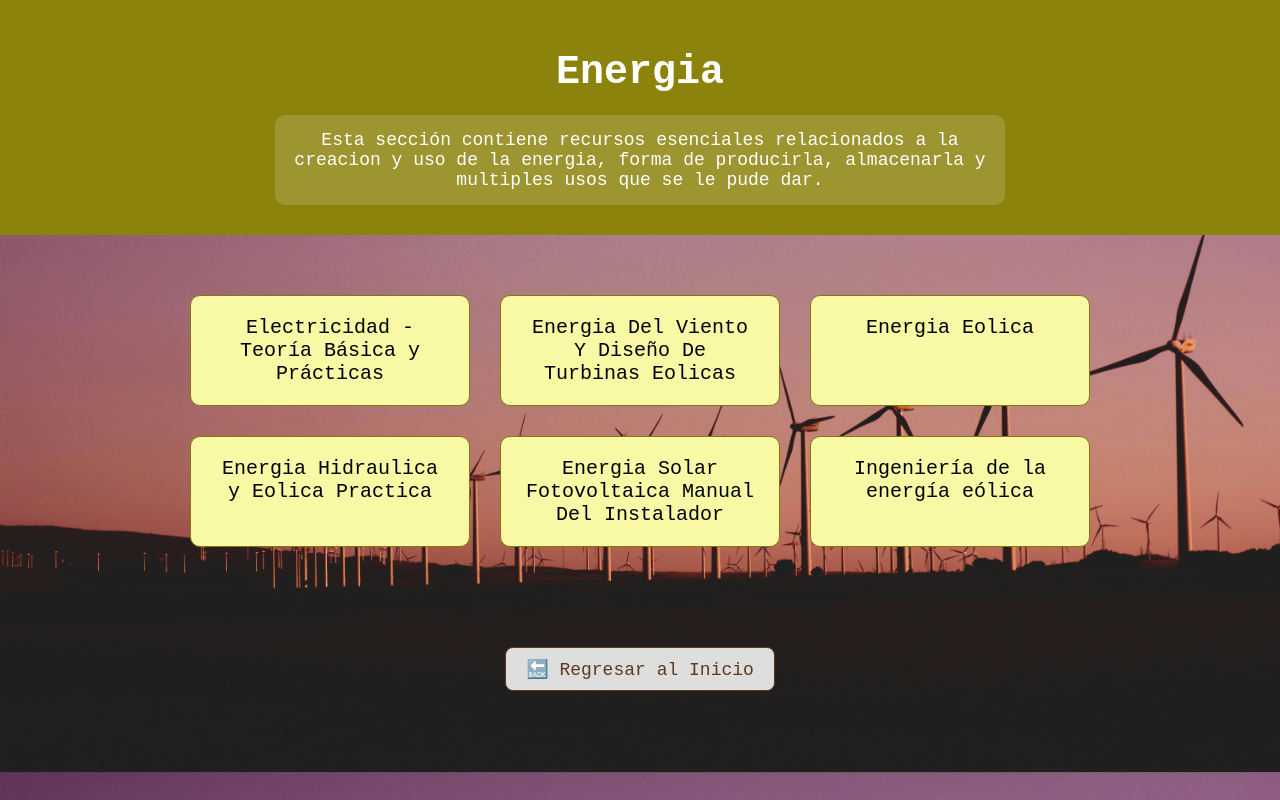
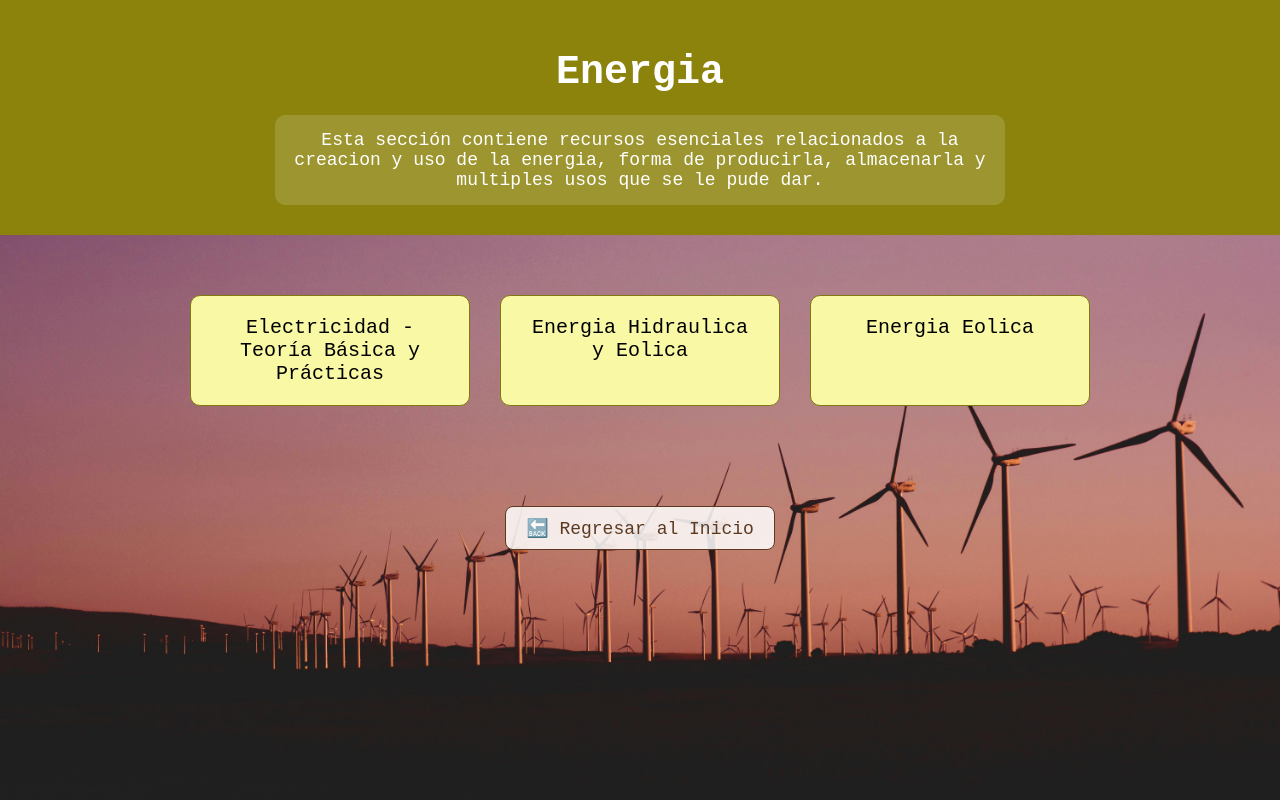
Before and after one commit to AlonKitsune/Arca, a Flask app: page /categoria/Energia in a window 1280 px wide. Run offline with Flask 3, Linux system fonts and the light colour scheme; the visitor is signed in with stand-in values (Sample User, id 1).

Commit message:
Update energia.html

```diff
--- a/templates/energia.html
+++ b/templates/energia.html
@@ -1,6 +1,7 @@
 <!DOCTYPE html>
 <html lang="es">
 <head>
+  <link rel="icon" href="{{ url_for('static', filename='img/icono.png') }}" type="image">
   <meta charset="UTF-8">
   <title>Energia - Arca del Conocimiento</title>
   <style>
@@ -8,7 +9,7 @@
       margin: 0;
       padding: 0;
       background: url("{{ url_for('static', filename='img/Energia.jpg') }}");      background-size: cover;
-      background-position: center;
+      background-position: under;
       font-family: 'Courier New', monospace;
       color: #2b2b2b;
       text-align: center;
@@ -90,22 +91,13 @@
 
   <div class="libros">
     <div class="libro">
-      <a href="{{ url_for('static', filename='libros/Energia/Electricidad I - Teoría Básica y Prácticas.pdf') }}" target="_blank">Electricidad - Teoría Básica y Prácticas</a>
+      <a href="{{ url_for('static', filename='libros/Energia/Electricidad I - Teoría Básica y Prácticas (J.J. Manzano Orrego).pdf') }}" target="_blank">Electricidad - Teoría Básica y Prácticas</a>
     </div>
     <div class="libro">
-      <a href="{{ url_for('static', filename='libros/Energia/Energia Del Viento Y Diseño De Turbinas Eolicas.pdf') }}" target="_blank">Energia Del Viento Y Diseño De Turbinas Eolicas</a>
+      <a href="{{ url_for('static', filename='libros/Energia/Energia Hidraulica y Eolica Practica.pdf') }}" target="_blank">Energia Hidraulica y Eolica</a>
     </div>
     <div class="libro">
-      <a href="{{ url_for('static', filename='libros/Energia/Energia Eolica.pdf') }}" target="_blank">Energia Eolica</a>
-    </div>
-    <div class="libro">
-      <a href="{{ url_for('static', filename='libros/Energia/Energia Hidraulica y Eolica Practica.pdf') }}" target="_blank">Energia Hidraulica y Eolica Practica</a>
-    </div>
-        <div class="libro">
-      <a href="{{ url_for('static', filename='libros/Energia/Energia Solar Fotovoltaica Manual Del Instalador.pdf') }}" target="_blank">Energia Solar Fotovoltaica Manual Del Instalador</a>
-    </div>
-        <div class="libro">
-      <a href="{{ url_for('static', filename='libros/Energia/Ingeniería de la energía eólica.pdf') }}" target="_blank">Ingeniería de la energía eólica</a>
+      <a href="{{ url_for('static', filename='libros/Energia/Energia_Eolica_-_Hnos_Urquia_1982_Completo.pdf') }}" target="_blank">Energia Eolica</a>
     </div>
   </div>
 
```
